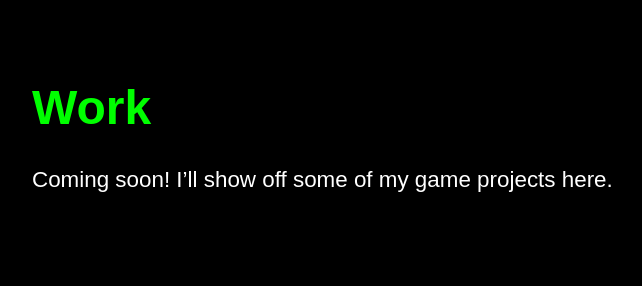
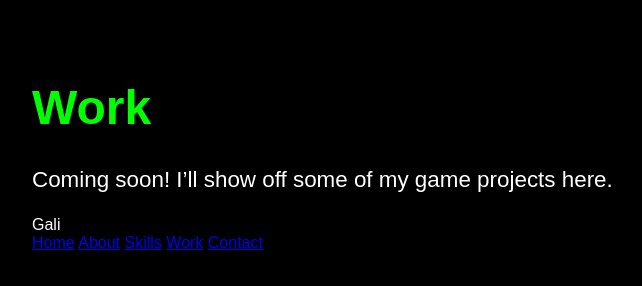
Before and after one commit to galikonibo/galis_service.io, a plain HTML site: page work.html in a window 1280 px wide. Shown: the whole page, without its empty margins (16-658 px from the left). Drawn offline with Linux system fonts and the light colour scheme.

Commit message:
Update work.html

```diff
--- a/work.html
+++ b/work.html
@@ -24,3 +24,14 @@
   <p>Coming soon! I’ll show off some of my game projects here.</p>
 </body>
 </html>
+<!-- Navigation -->
+  <nav>
+    <div class="logo">Gali</div>
+    <div class="nav-links">
+      <a href="index.html">Home</a>
+      <a href="about.html">About</a>
+      <a href="skills.html">Skills</a>
+      <a href="work.html">Work</a>
+      <a href="contact.html">Contact</a>
+    </div>
+  </nav>
```
